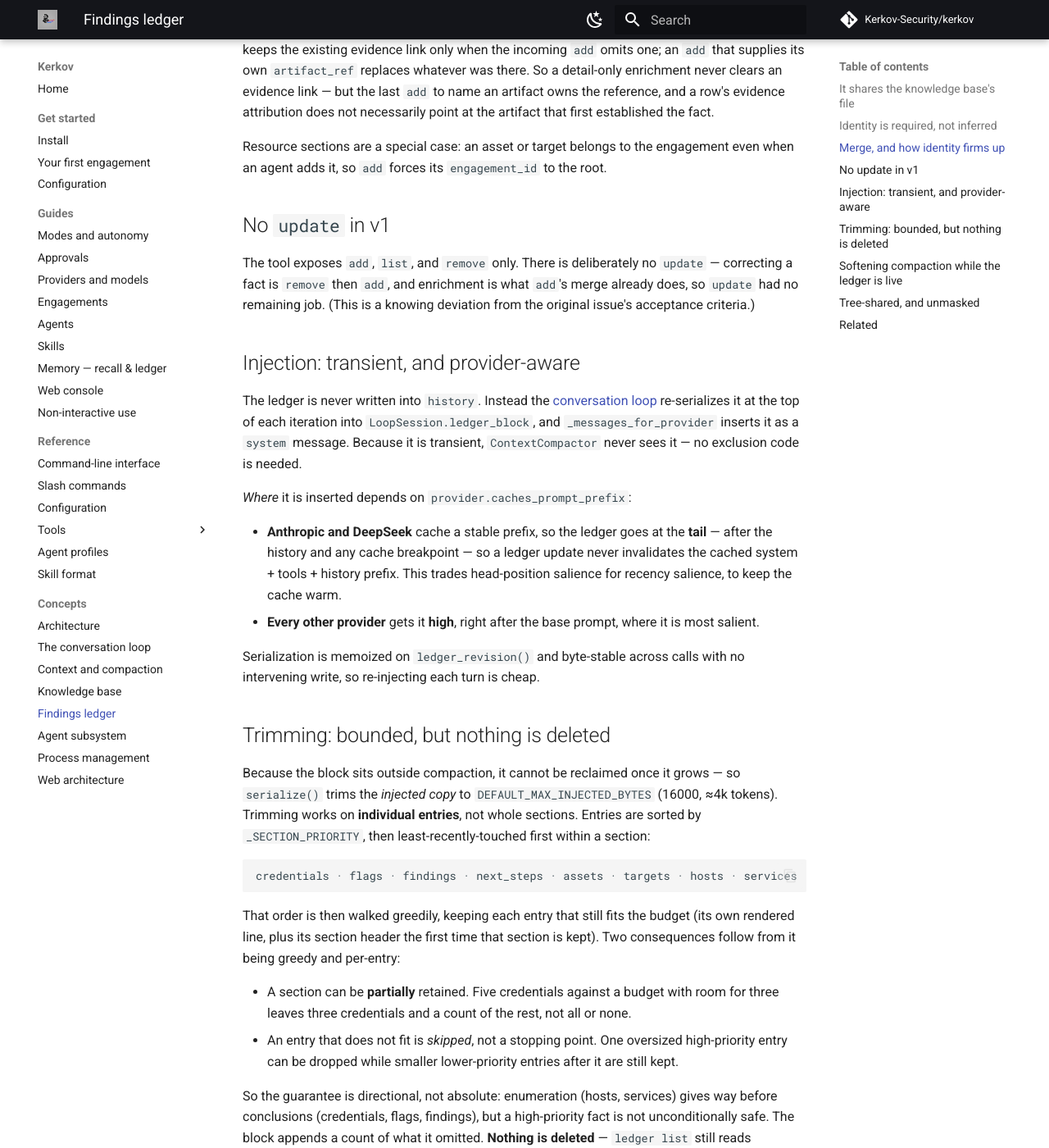
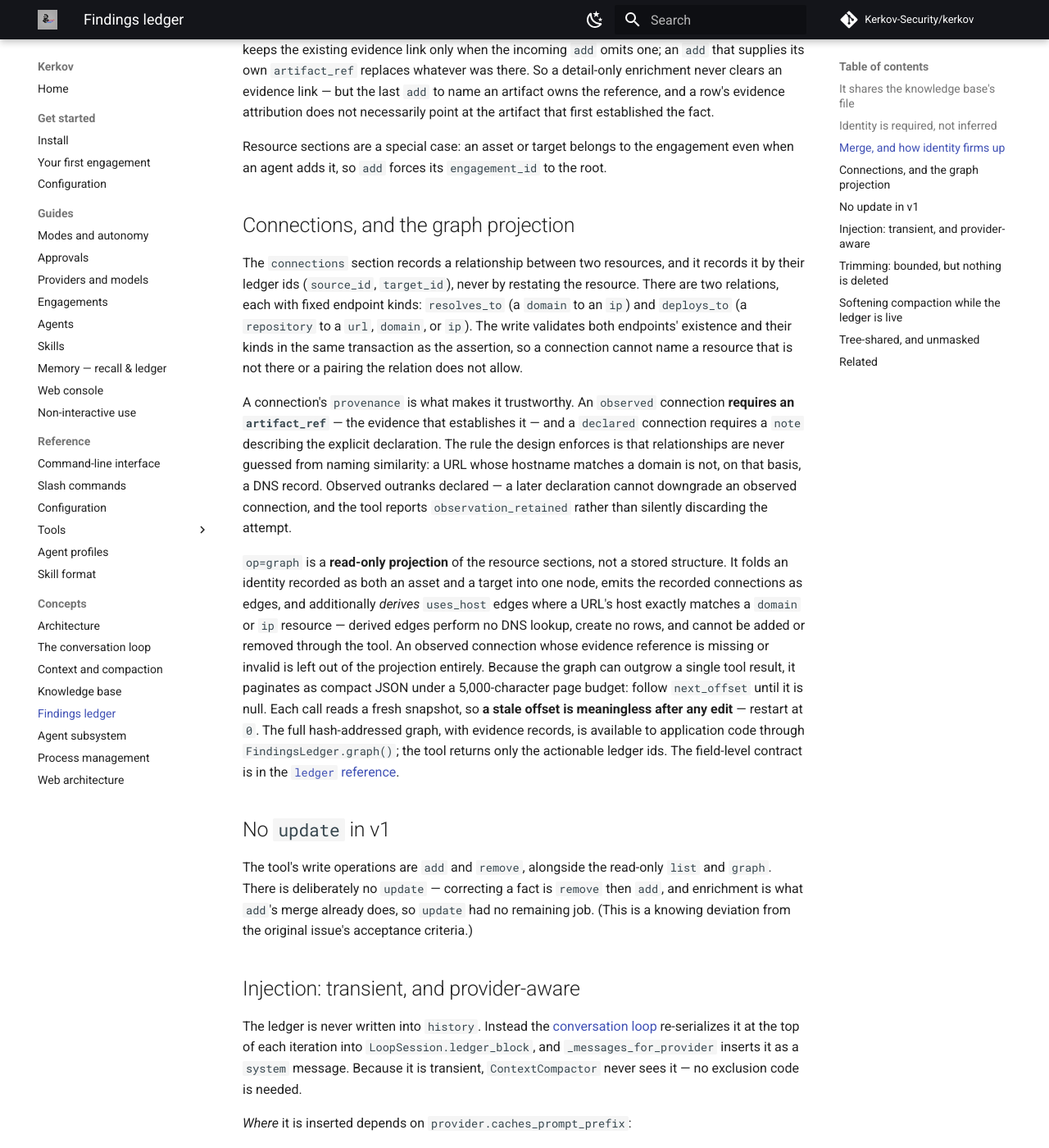
Before and after one commit to Kerkov-Security/kerkov, an MkDocs documentation site: the page built from docs/concepts/findings-ledger.md, in a window 1280 px wide and 1400 px high, scrolled down 1545 px. Shown: the whole window at 82% size. Built offline with MkDocs 1.6.1 and Material for MkDocs 9.7.7, drawn with Linux system fonts in a browser that asks for light colours; comment, search, counter and statistics services are not loaded; some of the changed text lies outside the part shown.

Commit message:
Reconcile concept docs with the connections/graph ledger work
Feature PRs #237 and #238 added the ledger's `connections` section and its
read-only `graph` op and updated the operator reference, but not the concept
pages. Catch the concept pages and the index banner up, and extend the lint so
this specific class of drift fails CI next time.

- concepts/findings-ledger.md: add `connections` to the section list and the
  trimming priority order; add a "Connections, and the graph projection"
  section covering resource-id endpoints, observed-vs-declared provenance, and
  the paginated read-only graph with its derived `uses_host` edges; correct the
  "no update" section, which claimed the tool exposed add/list/remove only.
- concepts/agent-subsystem.md: #230 now holds the terminal in cbreak across the
  whole turn, so a key struck between awaits no longer echoes or blocks on
  Enter. It is still dropped, because each watcher drains stdin at startup;
  reword the passage to reflect the mode being held but the reader not.
- index.md: the per-tool reference and concept pages have landed; the rebuild
  banner now names what is actually left (examples, security, contributing).
- scripts/docs_lint.py: add check_ledger_vocabulary, asserting every
  LedgerSection value and every _LEDGER_OP appears in both the ledger reference
  and concept pages.

````diff
--- a/docs/concepts/findings-ledger.md
+++ b/docs/concepts/findings-ledger.md
@@ -7,10 +7,11 @@
     [memory guide](../guides/memory.md).
 
 The findings ledger is the model's structured working memory: a small store of
-confirmed facts (`assets`, `targets`, `hosts`, `services`, `credentials`,
-`findings`, `flags`, `next_steps`) that is **re-injected at the top of context
-every turn**. It is the fix for "the model forgot the credential it found forty
-messages ago" — because it lives *outside* the summarized history, [compaction](context-and-compaction.md)
+confirmed facts (`assets`, `targets`, `connections`, `hosts`, `services`,
+`credentials`, `findings`, `flags`, `next_steps`) that is **re-injected at the
+top of context every turn**. It is the fix for "the model forgot the credential
+it found forty messages ago" — because it lives *outside* the summarized history,
+[compaction](context-and-compaction.md)
 never touches it, and a fact recorded now is still verbatim in front of the model
 after the conversation has been summarized three times.
 
@@ -72,12 +73,46 @@ point at the artifact that first established the fact.
 Resource sections are a special case: an asset or target belongs to the engagement
 even when an agent adds it, so `add` forces its `engagement_id` to the root.
 
+## Connections, and the graph projection
+
+The `connections` section records a relationship between two resources, and it
+records it by their ledger ids (`source_id`, `target_id`), never by restating the
+resource. There are two relations, each with fixed endpoint kinds: `resolves_to`
+(a `domain` to an `ip`) and `deploys_to` (a `repository` to a `url`, `domain`, or
+`ip`). The write validates both endpoints' existence and their kinds in the same
+transaction as the assertion, so a connection cannot name a resource that is not
+there or a pairing the relation does not allow.
+
+A connection's `provenance` is what makes it trustworthy. An `observed` connection
+**requires an `artifact_ref`** — the evidence that establishes it — and a
+`declared` connection requires a `note` describing the explicit declaration. The
+rule the design enforces is that relationships are never guessed from naming
+similarity: a URL whose hostname matches a domain is not, on that basis, a DNS
+record. Observed outranks declared — a later declaration cannot downgrade an
+observed connection, and the tool reports `observation_retained` rather than
+silently discarding the attempt.
+
+`op=graph` is a **read-only projection** of the resource sections, not a stored
+structure. It folds an identity recorded as both an asset and a target into one
+node, emits the recorded connections as edges, and additionally *derives*
+`uses_host` edges where a URL's host exactly matches a `domain` or `ip` resource —
+derived edges perform no DNS lookup, create no rows, and cannot be added or removed
+through the tool. An observed connection whose evidence reference is missing or
+invalid is left out of the projection entirely. Because the graph can outgrow a
+single tool result, it paginates as compact JSON under a 5,000-character page
+budget: follow `next_offset` until it is null. Each call reads a fresh snapshot, so
+**a stale offset is meaningless after any edit** — restart at `0`. The full
+hash-addressed graph, with evidence records, is available to application code
+through `FindingsLedger.graph()`; the tool returns only the actionable ledger ids.
+The field-level contract is in the [`ledger` reference](../reference/tools/ledger.md#resource-graph).
+
 ## No `update` in v1
 
-The tool exposes `add`, `list`, and `remove` only. There is deliberately no
-`update` — correcting a fact is `remove` then `add`, and enrichment is what `add`'s
-merge already does, so `update` had no remaining job. (This is a knowing deviation
-from the original issue's acceptance criteria.)
+The tool's write operations are `add` and `remove`, alongside the read-only `list`
+and `graph`. There is deliberately no `update` — correcting a fact is `remove` then
+`add`, and enrichment is what `add`'s merge already does, so `update` had no
+remaining job. (This is a knowing deviation from the original issue's acceptance
+criteria.)
 
 ## Injection: transient, and provider-aware
 
@@ -107,7 +142,7 @@ are sorted by `_SECTION_PRIORITY`, then least-recently-touched first within a
 section:
 
 ```
-credentials · flags · findings · next_steps · assets · targets · hosts · services
+credentials · flags · findings · next_steps · assets · targets · connections · hosts · services
 ```
 
 That order is then walked greedily, keeping each entry that still fits the budget
````
Also changed, not shown: docs/concepts/agent-subsystem.md (+10 -4 lines), docs/index.md (+2 -2 lines), 1 other file.
